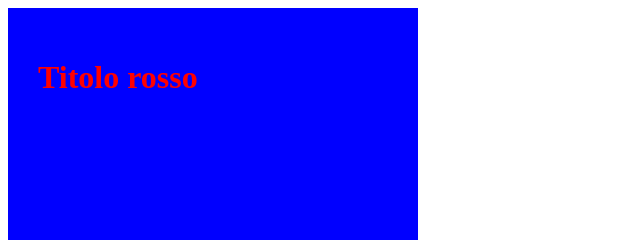
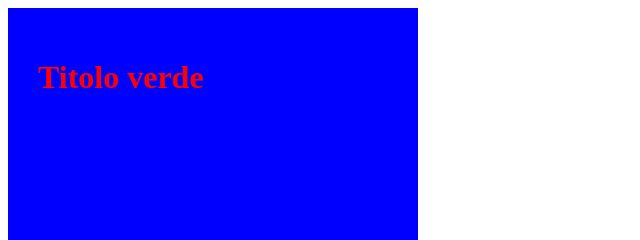
Before and after one commit to simos16/corso-html-css, a plain HTML site: page classi.html in a window 1280 px wide. Shown: the top 240 px of the page, 0-640 px from the left. Drawn offline with Linux system fonts and the light colour scheme.

Commit message:
Update classi.html

```diff
--- a/classi.html
+++ b/classi.html
@@ -22,7 +22,7 @@
 </head>
 <body>
 <div class="box-blu">
-    <h1 class="titolo_rosso">Titolo rosso</h1>
+    <h1 class="titolo_rosso">Titolo verde</h1>
 </div>
 <div class="box-blu grande">
     <h1>Titolo senza stile</h1>
```
